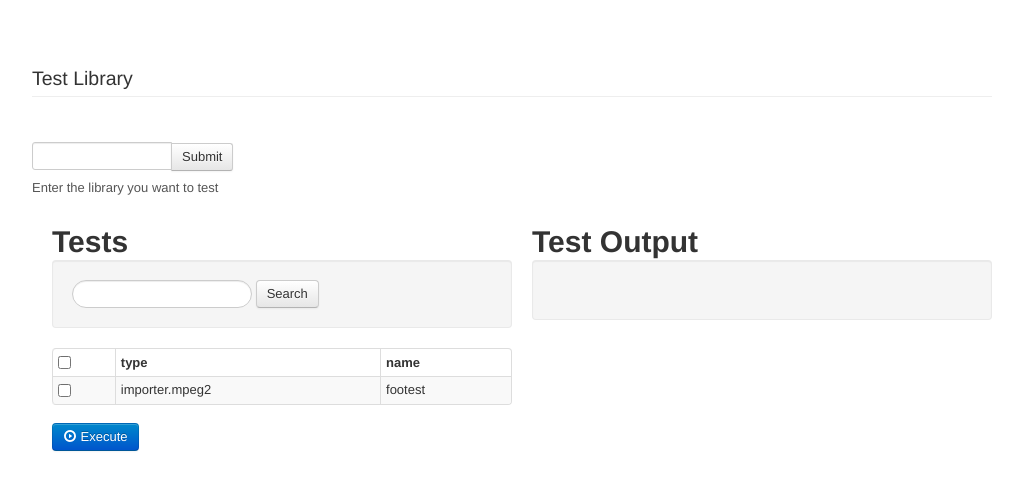
After one commit to jessejlt/WebTestRunner, a Flask app: page / in a window 1280 px wide. The commit adds this page. Shown: the top 490 px of the page, without its empty margins (118-1141 px from the left). Run offline with Flask 2, Linux system fonts and the light colour scheme.

Commit message:
Before refactoring the library view into the tests view

```diff
--- a/src/webtestrunner/server.py
+++ b/src/webtestrunner/server.py
@@ -22,7 +22,17 @@ def list_tests_from_module_name(module_name):
 def test(test_name, test_module):
     # nosetests --with-id test_id
     results = TestRunner().run(test_name, test_module)
-    return jsonfiy(results)
+    return jsonify(results)
+
+@app.route("/status")
+def status():
+    # Add any hooks necessary to determine if the test environment is ready
+    # for testing
+    return jsonify({"status": True, "errorMessage": None})
+
+@app.route("/")
+def index():
+    return render_template("index.html")
 
 
 if __name__ == '__main__':
--- a/src/webtestrunner/static/css/styles.css
+++ b/src/webtestrunner/static/css/styles.css
@@ -1,87 +1,8 @@
-/*Landscape phones and down*/
-@media (max-width: 480px) {
 
-    .utilities-test li {
-        position: relative;
-        height: 43px;
-    }
-
-    .utilities-test li + li {
-        margin-top: 10px;
-    }
+body {
+    margin-top: 60px;
 }
 
-/*Landscape phone to portrait tablet*/
-@media (max-width: 768px) {
-
-    .utilities-test li {
-        position: relative;
-        height: 43px;
-    }
-
-    .utilities-test li + li {
-        margin-top: 10px;
-    }
+#test-library .btn {
+    margin-top: -8px;
 }
-
-/*Portrait tablet to landscape and desktop*/
-@media (min-width: 768px) and (max-width: 980px) {
-
-    .utilities-test li {
-        position: relative;
-        height: 43px;
-        float: left;
-        width: 25%;
-    }
-
-    .utilities-test li + li {
-        margin-left: 10px;
-    }
-}
-
-/* Large desktop */
-@media (min-width: 981px) {
-
-    .utilities-test li {
-        position: relative;
-        height: 43px;
-        float: left;
-        width: 25%;
-    }
-
-    .utilities-test li + li {
-        margin-left: 10px;
-    }
-}
-
-.utilities-test {
-    margin-left: 0;
-    list-style: none;
-    overflow: hidden;
-}
-
-.utilities-test li {
-    font-size: 14px;
-    font-weight: bold;
-    line-height: 43px;
-    color: #999;
-    text-align: center;
-    border: 1px solid #ddd;
-    -webkit-border-radius: 4px;
-    -moz-border-radius: 4px;
-    border-radius: 4px;
-}
-
-.utilities-test span {
-    color: #468847;
-    background-color: #dff0db;
-    border: 1px solid #d6e9c6;
-    position: absolute;
-    top: -1px;
-    left: -1px;
-    right: -1px;
-    bottom: -1px;
-    -webkit-border-radius: 4px;
-    -moz-border-radius: 4px;
-    border-radius: 4px;
-}
--- /dev/null
+++ b/src/webtestrunner/static/js/app.js
@@ -0,0 +1,42 @@
+
+(function() {
+
+    var $ = jQuery;
+
+    if (window.app === undefined) window.app            = {};
+    if (app.models === undefined) app.models            = {};
+    if (app.collections === undefined) app.collections  = {};
+    if (app.ui === undefined) app.ui                    = {};
+
+    app.VERSION = '0.0.1';
+
+    app.init = function(options) {
+
+        var defaults = {
+            callbacks : {
+
+            }
+        };
+
+        this.options            = _.extend({}, defaults, options);
+        app.events              = _.extend({}, Backbone.Events);
+
+        var router              = testRunner.module("router");
+        var status              = testRunner.module("status");
+        var library             = testRunner.module("library");
+        var tests               = testRunner.module("test");
+
+        app.router              = new router.Routes();
+
+        app.ui.status           = new status.Views.Status();
+        app.ui.library          = new library.Views.Library();
+        app.ui.tests            = new test.Views.Test();
+
+        Backbone.history.start();
+
+        return this;
+    };
+
+    app.init();
+
+})();
--- /dev/null
+++ b/src/webtestrunner/static/js/modules/library.js
@@ -0,0 +1,67 @@
+(function(Library) {
+
+  Library.Model = Backbone.Model.extend({
+
+    urlRoot: "/tests"
+
+  });
+
+  Library.Views.Library = Backbone.View.extend({
+
+    el: "#test-library",
+
+    events: {
+
+      "click .btn": "updateTestLibrary"
+    },
+
+    initialize: function() {
+
+
+    },
+
+    updateTestLibrary: function() {
+
+      var library = $(this.el).find("input").val();
+
+      if (library) {
+
+        app.router.navigate("library/" + library, {trigger: true});
+      } else {
+
+        // TODO
+        // error state
+      }
+    },
+
+    fetchTestsForLibrary: function(library) {
+
+      if (this.model !== undefined) {
+        this.model.off();
+      }
+
+      this.model = new Library.Model({id: library});
+      this.model.bind("change", this.render, this);
+      this.model.fetch();
+    },
+
+    render: function() {
+
+      var tests = this.model.attributes;
+
+      _.each(tests, function(test) {
+
+        if (test.length === 3) {
+
+          var module = test[1];
+          var testName = test[2];
+
+          var moduleParts = module.split(".");
+          var packageName = moduleParts[moduleParts.length - 1];
+        }
+      });
+    }
+
+  });
+
+})(testRunner.module("library"));
--- /dev/null
+++ b/src/webtestrunner/static/js/modules/namespace.js
@@ -0,0 +1,29 @@
+// Change *namespace* to your namespace!
+// This contains the module definition factory function, application state,
+// events, and the router.
+this.testRunner = {
+  // Assist with code organization, by breaking up logical components of code
+  // into modules.
+  module: function() {
+    // Internal module cache.
+    var modules = {};
+
+    // Create a new module reference scaffold or load an existing module.
+    return function(name) {
+      // If this module has already been created, return it.
+      if (modules[name]) {
+        return modules[name];
+      }
+
+      // Create a module and save it under this name
+      return modules[name] = { Views: {} };
+    };
+  }(),
+
+  // This is useful when developing if you don't want to use a
+  // build process every time you change a template.
+  //
+
+  // Keep active application instances namespaced under an app object.
+  app: _.extend({}, Backbone.Events)
+};
--- /dev/null
+++ b/src/webtestrunner/static/js/modules/router.js
@@ -0,0 +1,17 @@
+(function(Router) {
+
+  Router.Routes = Backbone.Router.extend({
+
+    routes: {
+      "library/:library": "testLibrary"
+    },
+
+    testLibrary: function(library) {
+
+      app.ui.library.fetchTestsForLibrary(library);
+    }
+
+  });
+
+
+})(testRunner.module("router"));
--- /dev/null
+++ b/src/webtestrunner/static/js/modules/status.js
@@ -0,0 +1,35 @@
+(function(Status) {
+
+  Status.Model = Backbone.Model.extend({
+
+    url: "/status"
+
+  });
+
+  Status.Views.Status = Backbone.View.extend({
+
+    model: Status.Model,
+    el: "#init-message",
+
+    initialize: function() {
+
+      this.model = new this.model();
+      this.model.bind("change", this.render, this);
+
+      this.model.fetch();
+    },
+
+    render: function() {
+
+      var status = this.model.get("status");
+      var template = _.template('<div class="alert alert-error"><strong>Initialization error... </strong> <%= errorMessage %></div>');
+
+      if (status !== true) {
+
+        $(this.el).append(template(this.model.attributes));
+      }
+    }
+
+  });
+
+})(testRunner.module("status"));
--- /dev/null
+++ b/src/webtestrunner/static/js/modules/test.js
@@ -0,0 +1,32 @@
+(function(Tests) {
+
+  Tests.Model = Backbone.Model.extend({
+
+    url: "/status"
+
+  });
+
+  Tests.Views.Tests = Backbone.View.extend({
+
+    initialize: function() {
+
+      this.model = new this.model();
+      this.model.bind("change", this.render, this);
+
+      this.model.fetch();
+    },
+
+    render: function() {
+
+      var status = this.model.get("status");
+      var template = _.template('<div class="alert alert-error"><strong>Initialization error... </strong> <%= errorMessage %></div>');
+
+      if (status !== true) {
+
+        $(this.el).append(template(this.model.attributes));
+      }
+    }
+
+  });
+
+})(testRunner.module("test"));
--- /dev/null
+++ b/src/webtestrunner/templates/index.html
@@ -0,0 +1,93 @@
+<!DOCTYPE html>
+<html lang="en">
+  <head>
+    <meta charset="utf-8">
+    <meta name="viewport" content="width=device-width, initial-scale=1.0">
+    <meta http-equiv="X-UA-Compatible" content="IE=edge,chrome=1">
+
+    <title>WebTestRunner</title>
+    <meta name="description" content="Web-based interface for selectively executing client-side Python UnitTests">
+    <meta name="author" content="Jesse Thompson">
+
+    <!-- Le HTML5 shim, for IE6-8 support of HTML elements -->
+    <!--[if lt IE 9]>
+      <script src="http://html5shim.googlecode.com/svn/trunk/html5.js"></script>
+    <![endif]-->
+
+    <link rel="icon" href="static/css/favicon.ico" type="image/x-icon">
+    <link href="static/css/bootstrap.min.css" rel="stylesheet">
+    <link href="static/css/styles.css" rel="stylesheet">
+  </head>
+
+  <body>
+
+    <div class="container">
+      <div id="init-message" class="row">
+      </div><!--/.row -->
+      <div class="row">
+        <form >
+          <fieldset>
+            <legend>Test Library</legend>
+            <div class="control-group">
+              <div class="controls">
+                <div id="test-library" class="input-append">
+                  <input class="span2" id="appendedPrependedInput" size="16" type="text"><button class="btn" type="button">Submit</button>
+                  <p class="help-block">Enter the library you want to test</p>
+                </div>
+              </div>
+            </div>
+          </fieldset>
+        </form>
+      </div><!--/.row -->
+      <div class="row">
+        <div class="span6">
+          <h1>Tests</h1>
+          <form class="well form-search">
+            <input type="text" class="input-medium search-query">
+            <button type="submit" class="btn">Search</button>
+          </form>
+          <table id="tests" class="table table-striped table-bordered table-condensed">
+            <thead>
+              <tr>
+                <th><input type="checkbox" value="option1"></th>
+                <th>type</th>
+                <th>name</th>
+              </tr>
+            </thead>
+            <tbody>
+              <tr>
+                <td><input type="checkbox" value="option1"></td>
+                <td>importer.mpeg2</td>
+                <td>footest</td>
+              </tr>
+            </tbody>
+          </table>
+          <button class="btn btn-primary"><i class="icon-play-circle icon-white"></i> Execute</button>
+        </div><!--/.span6 -->
+        <div class="span6">
+          <h1>Test Output</h1>
+          <div class="well">
+
+          </div>
+        </div><!--/.span6 -->
+      </div><!--/.row -->
+    </div><!--/.container -->
+
+    <script src="static/js/vendor/jquery-1.7.2.min.js" type="text/javascript" charset="utf-8"></script>
+    <script src="static/js/vendor/underscore-1.3.1.min.js" type="text/javascript" charset="utf-8"></script>
+    <script src="static/js/vendor/backbone-0.9.2.min.js" type="text/javascript" charset="utf-8"></script>
+
+    <script src="static/js/modules/namespace.js" type="text/javascript" charset="utf-8"></script>
+    <script src="static/js/modules/router.js" type="text/javascript" charset="utf-8"></script>
+    <script src="static/js/modules/status.js" type="text/javascript" charset="utf-8"></script>
+    <script src="static/js/modules/library.js" type="text/javascript" charset="utf-8"></script>
+    <script src="static/js/modules/test.js" type="text/javascript" charset="utf-8"></script>
+    <script src="static/js/app.js" type="text/javascript" charset="utf-8"></script>
+
+    <!--[if lt IE 8 ]>
+      <script src="//ajax.googleapis.com/ajax/libs/chrome-frame/1.0.3/CFInstall.min.js"></script>
+      <script>window.attachEvent('onload',function(){CFInstall.check({mode:'overlay'})})</script>
+    <![endif]-->
+
+  </body>
+</html>
```
Also changed, not shown: src/webtestrunner/static/css/bootstrap-responsive.min.css (deleted).
